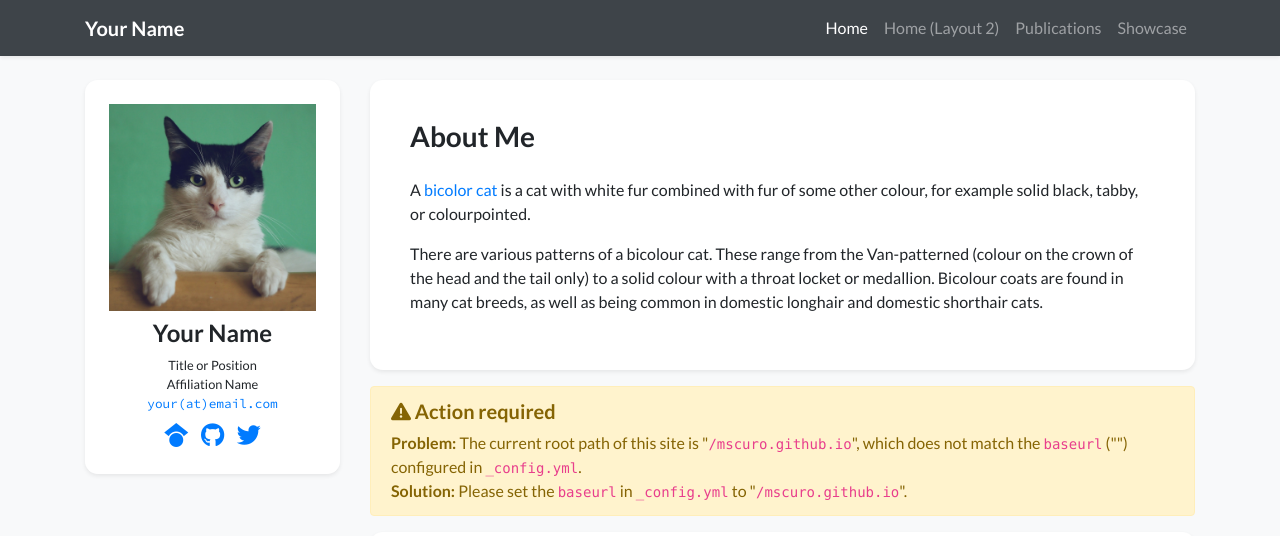
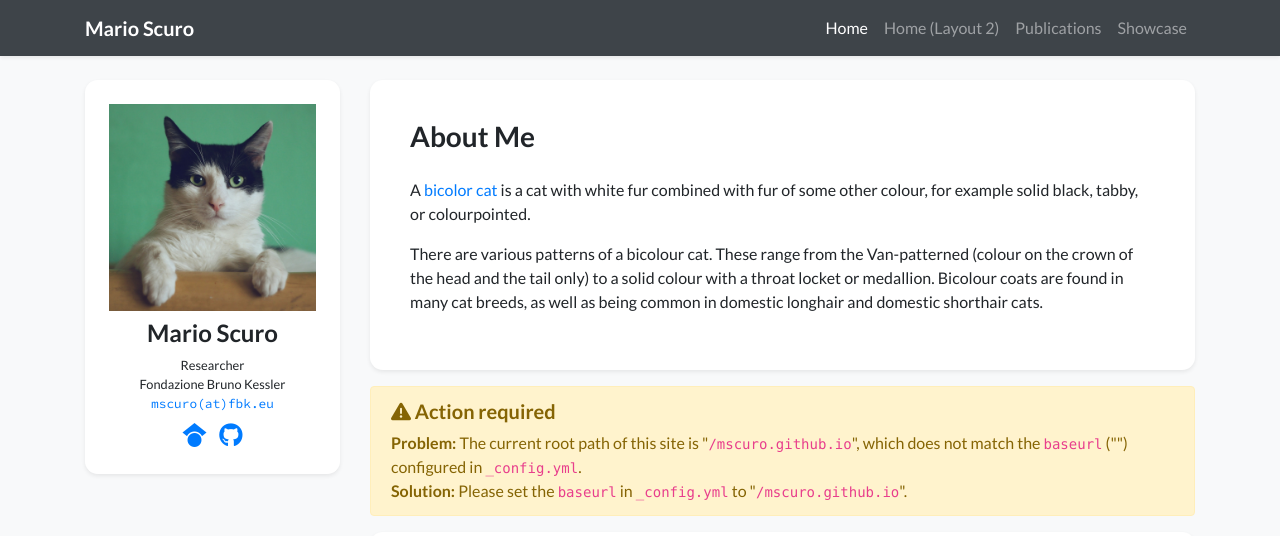
Before and after one commit to mscuro/mscuro.github.io, a Jekyll site: the page built from index.html, in a window 1280 px wide. Shown: the top 536 px of the page. Built offline with Jekyll 4.4.1, drawn with Linux system fonts in a browser that asks for light colours; nearby versions of some CDN libraries; a style sheet for code colours, icons or effects is not loaded.

Commit message:
Update profile.yml

```diff
--- a/_data/profile.yml
+++ b/_data/profile.yml
@@ -1,18 +1,18 @@
-primary_name: "Your Name"
+primary_name: "Mario Scuro"
 secondary_name: ""
-navbar_name: "Your Name"
+navbar_name: "Mario Scuro"
 
 positions:
-- name: Title or Position
-- name: Affiliation Name
+- name: Researcher
+- name: Fondazione Bruno Kessler
   logo: /assets/images/badges/MIT_Social_circle.png  # Logo is optional
 
 
-email: "your@email.com"
+email: "mscuro@fbk.eu"
 # cv_link: link-to-your-cv-file
-gscholar: xFmQpf4AAAAJ  # This is an example, replace it with your own Google Scholar ID
-github: your_github_id
-twitter: your_twitter_id  # Do not include the '@' symbol
+gscholar: ogKboOIAAAAJ&hl  # This is an example, replace it with your own Google Scholar ID
+github: mscuro
+# twitter: your_twitter_id  # Do not include the '@' symbol
 # wechat_qrcode: /assets/images/etc/wechat.jpg
 # wechat_prompt: >-
 #   Please tell me your <strong>name</strong> and <strong>affiliation</strong> (current or past) when adding my wechat. Thanks!
```
